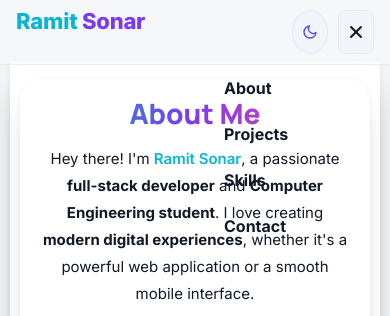
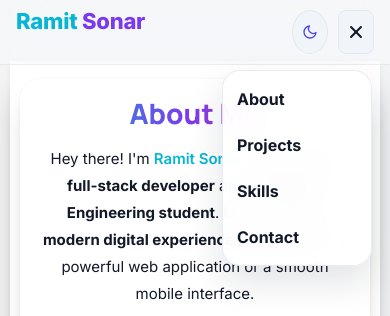
Before and after one commit to Ramit-Sonar/ramit-portfolio, a React (Vite) app: page / in a window 390 px wide. Both pictures are taken after a click on the button 356 px from the left and 32 px from the top of the page. Shown: the top 316 px of the page. Built offline with nearby package versions, Linux system fonts and the light colour scheme; the HTML template or start-up script is replaced by a standard one.

Commit message:
style: update mobile drawer styles for improved aesthetics and responsiveness

```diff
--- a/src/components/Navbar.tsx
+++ b/src/components/Navbar.tsx
@@ -136,11 +136,13 @@ export default function Navbar({
         style={{
           position: "fixed", top: 68, right: 16, zIndex: 99,
           width: 156,
-          backgroundColor: "transparent",
-          border: "none",
-          boxShadow: "none",
-          borderRadius: 0,
-          padding: 0,
+          backgroundColor: dark ? "rgba(13,17,23,0.94)" : "rgba(255,255,255,0.94)",
+          backdropFilter: "blur(16px) saturate(160%)",
+          WebkitBackdropFilter: "blur(16px) saturate(160%)",
+          border: `1px solid ${dark ? "rgba(255,255,255,0.08)" : "rgba(15,23,42,0.08)"}`,
+          boxShadow: dark ? "0 16px 36px rgba(0,0,0,0.28)" : "0 16px 36px rgba(15,23,42,0.12)",
+          borderRadius: 18,
+          padding: "10px 12px",
           flexDirection: "column", gap: 10,
           opacity: mobileOpen ? 1 : 0,
           pointerEvents: mobileOpen ? "auto" : "none",
```
